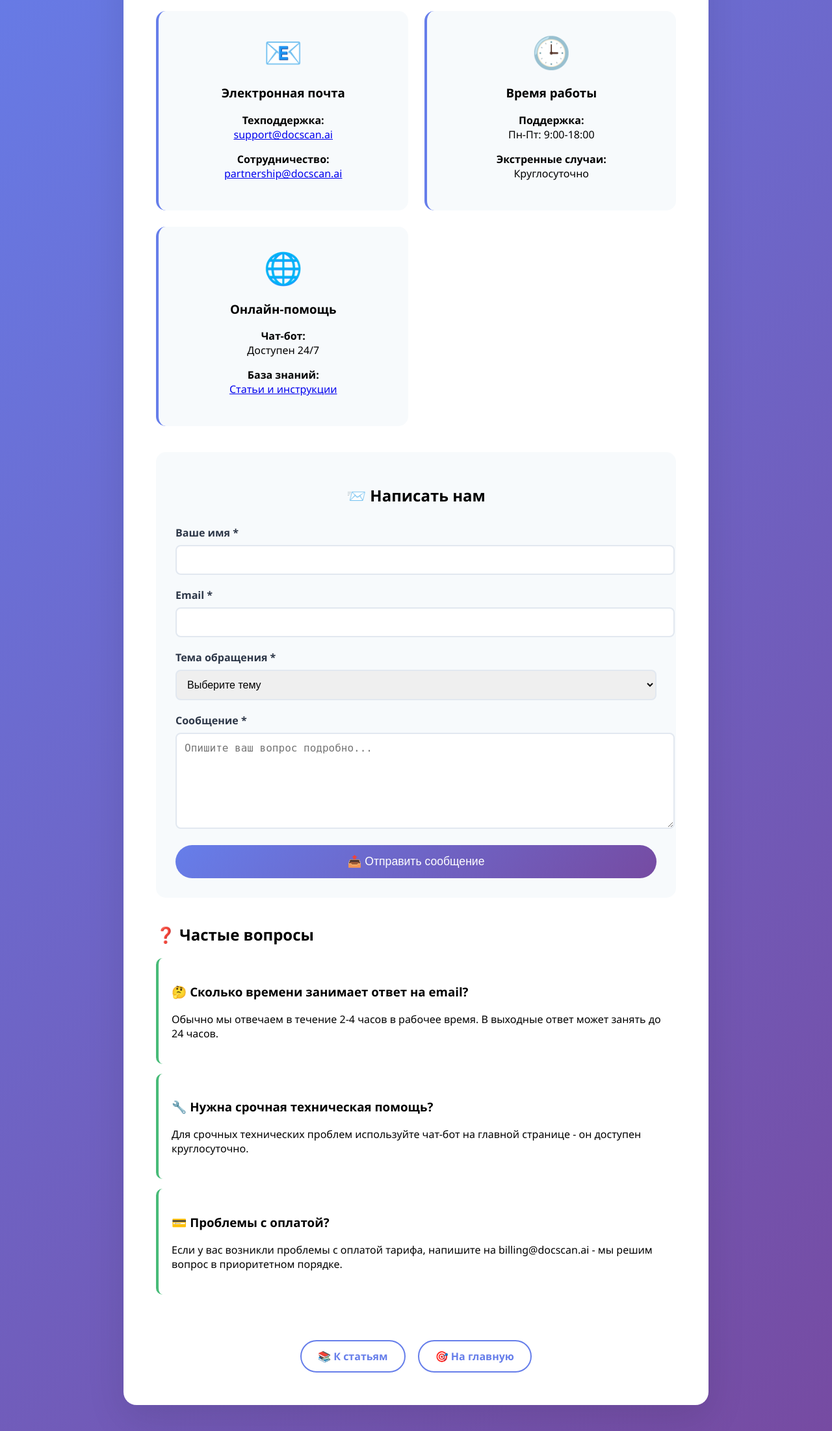
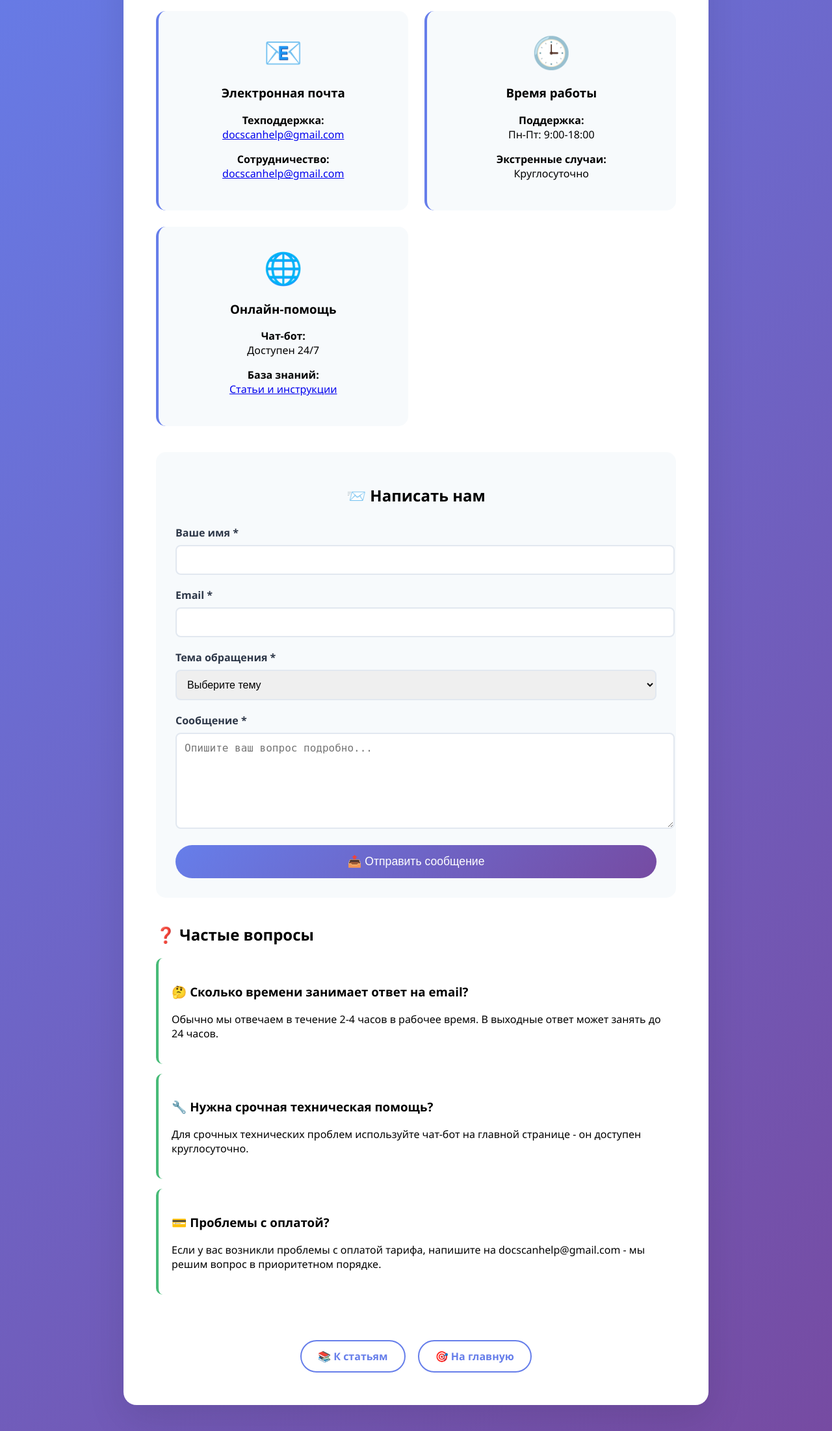
Before and after one commit to ramay1243/docscan-ai, a Flask app: page /contact in a window 1280 px wide. Shown: the part 265-2468 px from the top of the page at 65% size. Run offline with Flask 3, Linux system fonts and the light colour scheme.

Commit message:
Update contact.html

```diff
--- a/static/templates/contact.html
+++ b/static/templates/contact.html
@@ -149,9 +149,9 @@
                 <div class="contact-icon">📧</div>
                 <h3>Электронная почта</h3>
                 <p><strong>Техподдержка:</strong><br>
-                <a href="mailto:support@docscan.ai">support@docscan.ai</a></p>
+                <a href="mailto:support@docscan.ai">docscanhelp@gmail.com</a></p>
                 <p><strong>Сотрудничество:</strong><br>
-                <a href="mailto:partnership@docscan.ai">partnership@docscan.ai</a></p>
+                <a href="mailto:partnership@docscan.ai">docscanhelp@gmail.com</a></p>
             </div>
 
             <div class="contact-card">
@@ -222,7 +222,7 @@
 
             <div class="faq-item">
                 <h3>💳 Проблемы с оплатой?</h3>
-                <p>Если у вас возникли проблемы с оплатой тарифа, напишите на billing@docscan.ai - мы решим вопрос в приоритетном порядке.</p>
+                <p>Если у вас возникли проблемы с оплатой тарифа, напишите на docscanhelp@gmail.com - мы решим вопрос в приоритетном порядке.</p>
             </div>
         </div>
 
```
